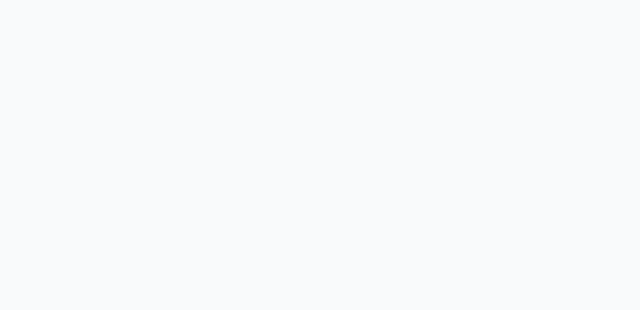
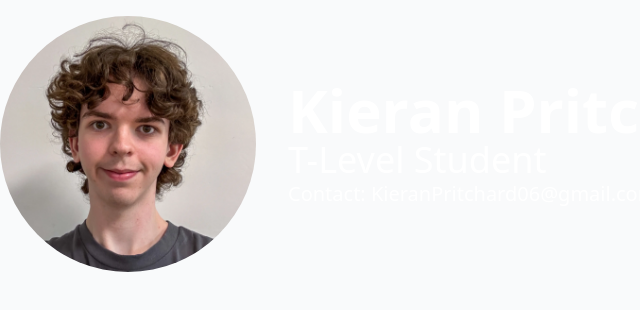
Before and after one commit to KieranPritchard/LinkNest, a React (Vite) app: page / in a window 1280 px wide. Shown: the top 310 px of the page, without its empty margins (0-640 px from the left). Built offline with nearby package versions, Linux system fonts and the light colour scheme.

Commit message:
added basic styling to bio

```diff
--- a/src/App.jsx
+++ b/src/App.jsx
@@ -1,12 +1,13 @@
 import './App.css'
 import ContentBackground from './components/backgrounds/ContentBackground'
+import PersonalBio from './components/Bio/PersonalBio'
 
 function App() {
   return(
     <>
       <div className='min-h-screen bg-gradient-to-br dark:bg-[#0d1b2a] bg-[#f9fafb] py-4'>
         <ContentBackground>
-
+          <PersonalBio />
         </ContentBackground>
       </div>
     </>
--- /dev/null
+++ b/src/components/Bio/PersonalBio.jsx
@@ -0,0 +1,22 @@
+import Picture from '../../assets/kieran-pritchard-profile-photo.webp'
+
+function PersonalBio(){
+    return(
+        /* Changed grid to flex and added gap-8 to control the distance */
+        <div className="flex justify-start items-center gap-8">
+            {/* Image section */}
+            <div className='flex justify-center'>
+                <img className='rounded-full w-64' src={Picture} alt="Image of me" />
+            </div>
+
+            <div className="flex flex-col justify-center text-white">
+                {/* Section with bio */}
+                <h1 className='text-6xl font-bold'>Kieran Pritchard</h1>
+                <h2 className='text-4xl'>T-Level Student</h2>
+                <p className='text-xl'>Contact: KieranPritchard06@gmail.com</p>
+            </div>
+        </div>
+    )
+}
+
+export default PersonalBio
--- a/src/components/Bio/ProfileImage.jsx
+++ /dev/null
@@ -1,11 +0,0 @@
-import Picture from '../assets/kieran-pritchard-profile-photo.webp'
-
-function ProfileImage(){
-    return(
-        <div className='flex justify-center pt-4'>
-            <img className='h-85 w-85 rounded-full' src={Picture} alt="Image of me" />
-        </div>
-    )
-}
-
-export default ProfileImage
```
